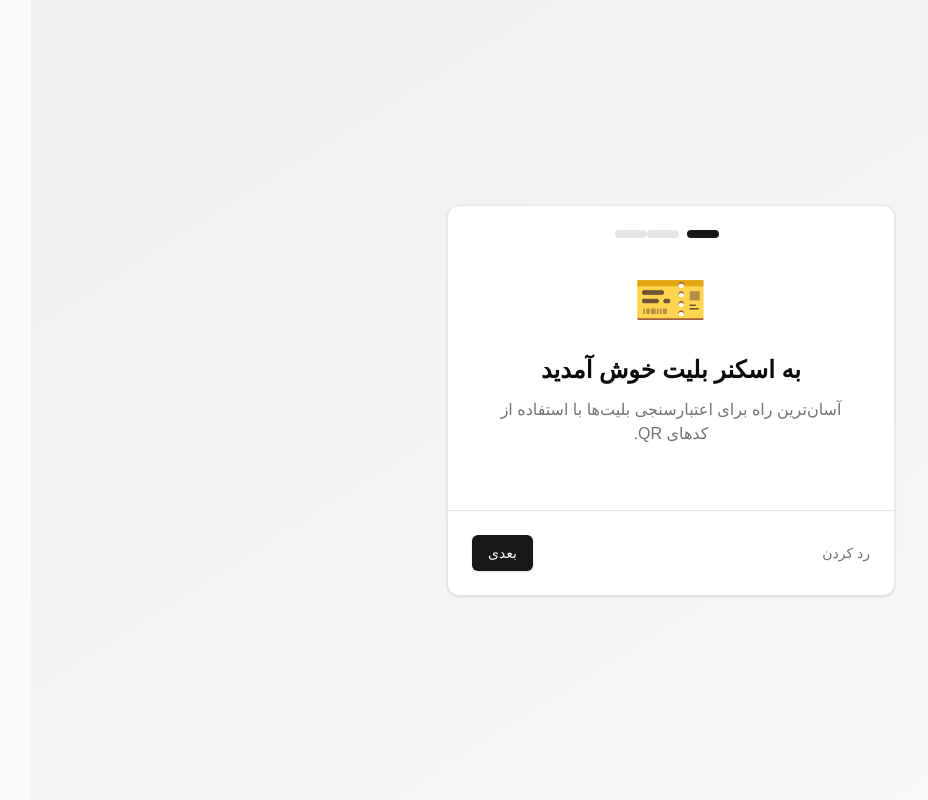
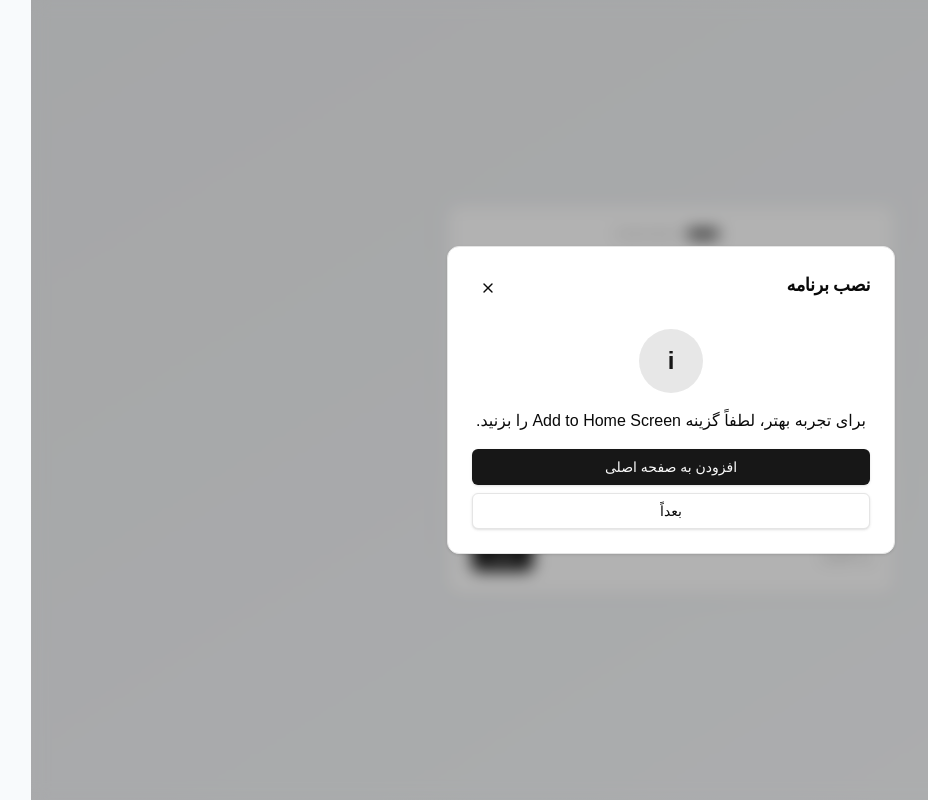
Before and after one commit to erfanPirikhah/tikectScaner, a Next.js app: page / in a window 1280 px wide. Shown: the whole page, without its empty margins (0-928 px from the left). Built offline with nearby package versions, Linux system fonts and the light colour scheme; a web font is replaced by a local one.

Commit message:
fix bug add to home screan

```diff
--- a/src/app/login/page.tsx
+++ b/src/app/login/page.tsx
@@ -3,7 +3,6 @@
 import { useState } from 'react';
 import { useAuth } from '@/hooks/useAuth';
 import { useRouter } from 'next/navigation';
-import Link from 'next/link';
 import { Button } from '@/components/ui/button';
 import { Card, CardContent, CardDescription, CardFooter, CardHeader, CardTitle } from '@/components/ui/card';
 import { Input } from '@/components/ui/input';
@@ -130,10 +129,10 @@ export default function Login() {
             </Button>
           </CardFooter>
         </form>
-        <div className="pb-6 text-center text-sm text-muted-foreground">
+        {/* <div className="pb-6 text-center text-sm text-muted-foreground">
           ساخته شده با{' '}
           <span className="text-primary font-medium">Next.js PWA</span>
-        </div>
+        </div> */}
       </Card>
     </div>
   );
--- a/src/components/AddToHomeScreenPrompt.tsx
+++ b/src/components/AddToHomeScreenPrompt.tsx
@@ -2,83 +2,86 @@
 
 import { useState, useEffect, useCallback } from 'react';
 import { Button } from '@/components/ui/button';
-import { Card, CardContent, CardFooter, CardHeader, CardTitle } from '@/components/ui/card';
+import {
+  Card,
+  CardContent,
+  CardFooter,
+  CardHeader,
+  CardTitle
+} from '@/components/ui/card';
 import { X } from 'lucide-react';
 
 declare global {
   interface Window {
-    deferredPrompt: Event;
+    deferredPrompt: Event | null;
   }
 }
 
 export default function AddToHomeScreenPrompt() {
   const [isVisible, setIsVisible] = useState(false);
-  const [deferredPrompt, setDeferredPrompt] = useState<any>(null);
+  const [deferredPrompt, setDeferredPrompt] = useState<Event | null>(null);
   const [hasDismissed, setHasDismissed] = useState(false);
 
   // Check if the app is already installed
   const isAppInstalled = () => {
-    // Check for standalone mode (iOS)
-    if (window.matchMedia('(display-mode: standalone)').matches) {
+    // Check for standalone mode (PWA installed)
+    return window.matchMedia('(display-mode: standalone)').matches ||
+           (window.navigator as any).standalone === true;
+  };
+
+  // Check if the app is installable (using beforeinstallprompt event or manual detection)
+  const isAppInstallable = (): boolean => {
+    // Check if we're in a browser context
+    if (typeof window === 'undefined') {
+      return false;
+    }
+
+    // Check if the app is already installed
+    if (isAppInstalled()) {
+      return false;
+    }
+
+    // Check if we're in a browser that supports install prompts
+    // For browsers that don't support beforeinstallprompt, we offer the manual installation hint
     return true;
-    }
-    // For Android, check if the navigator.standalone property exists and is true
-    if ('standalone' in navigator && (navigator as any).standalone === true) {
-      return true;
-    }
-    // Check if the app is running in PWA mode
-    return window.matchMedia('(display-mode: standalone)').matches;
   };
 
   // Check if the user has dismissed the prompt before and if app is installed
   useEffect(() => {
     const dismissed = localStorage.getItem('add-to-home-dismissed');
-    if (dismissed) {
+    if (dismissed === 'true') {
       setHasDismissed(true);
     } else if (isAppInstalled()) {
       setHasDismissed(true);
+      localStorage.setItem('add-to-home-dismissed', 'true');
+    } else {
+      // Show the prompt after a delay if the user hasn't dismissed it
+      const timer = setTimeout(() => {
+        setIsVisible(true);
+      }, 3000); // 3 second delay
+
+      return () => clearTimeout(timer);
     }
   }, []);
 
-  // Set up the beforeinstallprompt event listener
+  // Set up the beforeinstallprompt event listener (for browsers that support it)
   useEffect(() => {
-    // Check if the beforeinstallprompt event is supported
     const isSupported = 'beforeinstallprompt' in window;
 
-    if (!isSupported) {
-      // For browsers that don't support the install prompt, we could show instructions
-      // Or just return without enabling the functionality
-      return;
-    }
-
+    // If beforeinstallprompt is supported, set up the handler
+    if (isSupported) {
       const handleBeforeInstallPrompt = (e: Event) => {
         // Prevent the mini-infobar from appearing on mobile
         e.preventDefault();
         // Stash the event so it can be triggered later
         setDeferredPrompt(e);
-      // Show the prompt if user hasn't dismissed it before
-      if (!hasDismissed) {
-        // Show the prompt after a delay to not interfere with initial load
-        const timer = setTimeout(() => {
-          setIsVisible(true);
-        }, 3000); // 3 second delay
-        return () => clearTimeout(timer);
-      }
       };
 
-    // Listen for the beforeinstallprompt event
       window.addEventListener('beforeinstallprompt', handleBeforeInstallPrompt);
 
-    // Cleanup the event listener on component unmount
-    return () => {
-      window.removeEventListener('beforeinstallprompt', handleBeforeInstallPrompt);
-    };
-  }, [hasDismissed]);
-
-  // Also handle the appinstalled event to detect when the app is installed
-  useEffect(() => {
+      // Also handle the appinstalled event
       const handleAppInstalled = () => {
-      // App was installed, hide the prompt
+        // App was installed, hide any prompts
         setIsVisible(false);
         localStorage.setItem('add-to-home-dismissed', 'true');
         setHasDismissed(true);
@@ -88,19 +91,24 @@ export default function AddToHomeScreenPrompt() {
 
       // Cleanup
       return () => {
+        window.removeEventListener('beforeinstallprompt', handleBeforeInstallPrompt);
         window.removeEventListener('appinstalled', handleAppInstalled);
       };
+    }
   }, []);
 
   // Handle install button click
   const handleInstallClick = useCallback(async () => {
+    // If we have the deferred prompt (browser supports it), use it
     if (deferredPrompt) {
+      const promptEvent = deferredPrompt as any;
+
       // Show the install prompt
-      deferredPrompt.prompt();
+      promptEvent.prompt();
+
       // Wait for the user to respond to the prompt
-      const { outcome } = await deferredPrompt.userChoice;
+      const { outcome } = await promptEvent.userChoice;
 
-      // Optionally track the result
       if (outcome === 'accepted') {
         console.log('User accepted the install prompt');
       } else {
@@ -109,6 +117,9 @@ export default function AddToHomeScreenPrompt() {
 
       // Reset the deferred prompt
       setDeferredPrompt(null);
+    } else {
+      // Manual installation instructions for browsers that don't support install prompts
+      alert('برای نصب برنامه:\n\n1. در گوشه بالا سمت راست صفحه (یا در نوار آدرس) روی دکمه منو کلیک کنید\n2. گزینه "افزودن به صفحه اصلی" یا "Install" را انتخاب کنید\n\n(روی دستگاه موبایل باید این گزینه نمایان شود)');
     }
 
     // Hide the prompt and mark as dismissed
@@ -130,9 +141,9 @@ export default function AddToHomeScreenPrompt() {
   }
 
   return (
-    <div className="fixed inset-0 z-50 flex items-center justify-center p-4 pointer-events-none">
-      <div className="absolute inset-0 bg-black/30 backdrop-blur-sm" />
-      <Card className="w-full max-w-md z-10 pointer-events-auto animate-in fade-in slide-in-from-bottom-4 duration-300">
+    <div className="fixed inset-0 z-50 flex items-center justify-center p-4">
+      <div className="absolute inset-0 bg-black/30 backdrop-blur-sm" onClick={handleDismissClick} />
+      <Card className="w-full max-w-md z-10 animate-in fade-in slide-in-from-bottom-4 duration-300">
         <CardHeader className="flex flex-row items-center justify-between">
           <CardTitle className="text-lg">نصب برنامه</CardTitle>
           <Button
@@ -145,15 +156,15 @@ export default function AddToHomeScreenPrompt() {
             <X className="h-4 w-4" />
           </Button>
         </CardHeader>
-        <CardContent className="text-center">
+        <CardContent className="text-center pb-2">
           <div className="mx-auto bg-primary/10 p-4 rounded-full w-16 h-16 flex items-center justify-center mb-4">
             <span className="text-2xl font-bold text-primary">i</span>
           </div>
-          <p className="text-foreground">
-            برای تجربه بهتر، این برنامه را به صفحه اصلی اضافه کنید.
+          <p className="text-foreground mb-2">
+            برای تجربه بهتر، لطفاً گزینه Add to Home Screen را بزنید.
           </p>
         </CardContent>
-        <CardFooter className="flex flex-col gap-2">
+        <CardFooter className="flex flex-col gap-2 pt-0">
           <Button
             onClick={handleInstallClick}
             className="w-full"
--- a/src/components/Footer.tsx
+++ b/src/components/Footer.tsx
@@ -14,9 +14,9 @@ export default function Footer() {
             <p className="text-sm text-muted-foreground">
               © {new Date().getFullYear()} itiket - تمامی حقوق محفوظ است
             </p>
-            <p className="text-xs text-muted-foreground mt-1">
+            {/* <p className="text-xs text-muted-foreground mt-1">
               ساخته شده با Next.js PWA
-            </p>
+            </p> */}
           </div>
         </div>
       </div>
```
Lines whose indentation alone changed are shown as unchanged.
